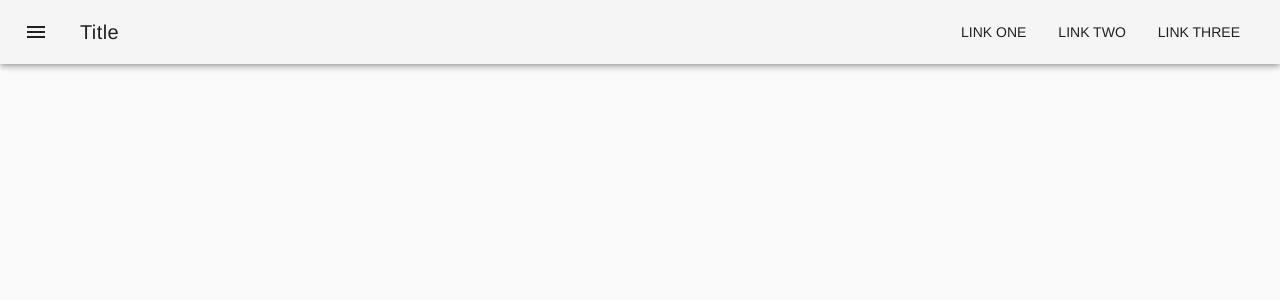
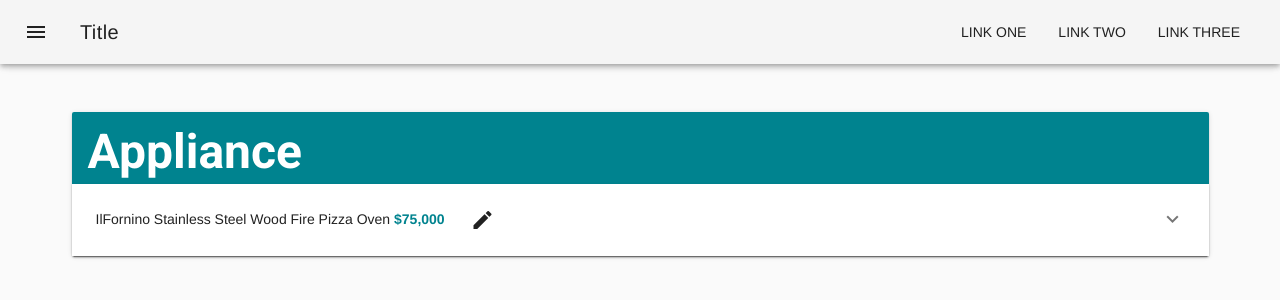
Before and after one commit to rewritehackathon/trude, a Vue app in the folder client/: page /assetCategory/Appliance in a window 1280 px wide. Shown: the top 300 px of the page. Built offline with nearby package versions, Linux system fonts and the light colour scheme.

Commit message:
started asset category view.

```diff
--- a/client/insurancecustomerdata.js
+++ b/client/insurancecustomerdata.js
@@ -42,11 +42,12 @@ export default {
                     {
                         "name": "IlFornino Stainless Steel Wood Fire Pizza Oven",
                         "assetType": "Appliance",
+                        "serialNumber": "1234RTL09239001",
                         "value": "$75,000",
                         "photos": [
                             {
                                 "photoID": 66787,
-                                "URL": "https://marshcdn.aws.com/assets/photos/66787"
+                                "URL": "https://cdn.shopify.com/s/files/1/0018/0492/7094/products/51lq5tfFwRL_800x.jpg?v=1534927420"
                             },
                             {
                                 "photoID": 66788,
@@ -61,15 +62,16 @@ export default {
                     {
                         "name": "Advance TabCo Bar",
                         "assetType": "Furniture",
+                        "serialNumber": "1234RTL092930001",
                         "value": "$20,000",
                         "photos": [
                             {
                                 "photoID": 66544,
-                                "URL": "https://marshcdn.aws.com/assets/photos/66544"
+                                "URL": "https://cdnimg.webstaurantstore.com/images/products/large/179514/454798.jpg"
                             },
                             {
                                 "photoID": 66543,
-                                "URL": "https://marshcdn.aws.com/assets/photos/66543"
+                                "URL": "https://cdnimg.webstaurantstore.com/images/products/large/179514/454798.jpg"
                             },
                             {
                                 "photoID": 66542,
@@ -78,13 +80,38 @@ export default {
                         ]
                     },
                     {
+                        "name": "Flash Furniture 30'' Square Black Laminate Table Set with 4 Wood Slat",
+                        "assetType": "Furniture",
+                        "serialNumber": "1234RTL0916010001",
+                        "value": "$350",
+                        "photos": [
+                            {
+                                "photoID": 66544,
+                                "URL": "https://images-na.ssl-images-amazon.com/images/I/81k6HHKTP0L._SL1500_.jpg"
+                            },
+                        ]
+                    },
+                    {
+                        "name": "Oklahoma Sound Aristocrat Floor Lectern, Mahogany",
+                        "assetType": "Furniture",
+                        "serialNumber": "1234RTL0916010001",
+                        "value": "$350",
+                        "photos": [
+                            {
+                                "photoID": 66544,
+                                "URL": "https://images-na.ssl-images-amazon.com/images/I/81k6HHKTP0L._SL1500_.jpg"
+                            },
+                        ]
+                    },
+                    {
                         "name": "2012 Peugeot Blue Van",
                         "assetType": "Transport Vehicle",
                         "value": "$42,000",
+                        "serialNumber": "1234THK2893001",
                         "photos": [
                             {
                                 "photoID": 66548,
-                                "URL": "https://marshcdn.aws.com/assets/photos/66548"
+                                "URL": "https://i.ebayimg.com/00/s/NzY4WDEwMjQ=/z/Y6wAAOSwIOtbXHQd/$_86.JPG"
                             },
                             {
                                 "photoID": 66549,
--- a/client/src/main.js
+++ b/client/src/main.js
@@ -11,9 +11,9 @@ Vue.config.productionTip = false
 
 Vue.use(Vuetify, {
   theme: {
-    primary: colors.purple,
-    secondary: colors.grey.darken1,
-    accent: colors.shades.black,
+    primary: colors.cyan.darken3,
+    secondary: colors.teal.lighten3,
+    accent: colors.red.accent1,
     error: colors.red.accent3
   }
 })
--- a/client/src/views/AssetCategory.vue
+++ b/client/src/views/AssetCategory.vue
@@ -1,7 +1,55 @@
 <template>
-    <div>
-        <h1> {{assetType}} </h1>
-    </div>
+    <v-container>
+        <v-layout>
+            <v-flex>
+                <v-card>
+
+                    <v-card-title primary-title class="primary headline white--text" >
+                        <h1> {{assetType}} </h1>
+                    </v-card-title>
+
+                    <template>
+                    <v-expansion-panel>
+                        <v-expansion-panel-content
+                        v-for="(item,i) in assetsByType"
+                        :key="i"
+                        >
+                        <template v-slot:header>
+                            <div>
+                                {{ item.name }}
+                                <strong class="primary--text" > {{item.value}} </strong>
+                                <v-btn @click.stop="ClickEvent" icon flat>
+                                    <v-icon right>
+                                        edit
+                                    </v-icon>
+                                </v-btn>
+                            </div>
+                        </template>
+                        <v-card
+                        >
+                            <v-img
+                            :src="item.photos[0].URL || 'https://www.arto.com/c.1067168/shopflow-1-06-0/img/no_image_available.jpeg'"
+                            :width="'100%'"
+                            ></v-img>
+                            <v-card-text>
+                                <div>
+                                    <strong class="primary--text" > Value:</strong> {{ item.value + ".00" }}
+                                </div>
+                                <div>
+                                    <strong class="primary--text" > Serial Number: </strong> {{item.serialNumber}}
+                                </div>
+
+                            </v-card-text>
+                        </v-card>
+                        </v-expansion-panel-content>
+                    </v-expansion-panel>
+                    </template>
+
+
+                </v-card>
+            </v-flex>
+        </v-layout>
+    </v-container>
 </template>
 
 <script>
@@ -10,10 +58,15 @@ export default {
   props: ["type"],
   computed: {
     assetsByType() {
-      return this.$store.getters.assetsByType;
+      return this.$store.getters.assetsByType[this.type];
     },
     assetType() {
-      return;
+      return this.type;
+    }
+  },
+  methods: {
+    ClickEvent() {
+      console.log("it fired");
     }
   }
 };
```
